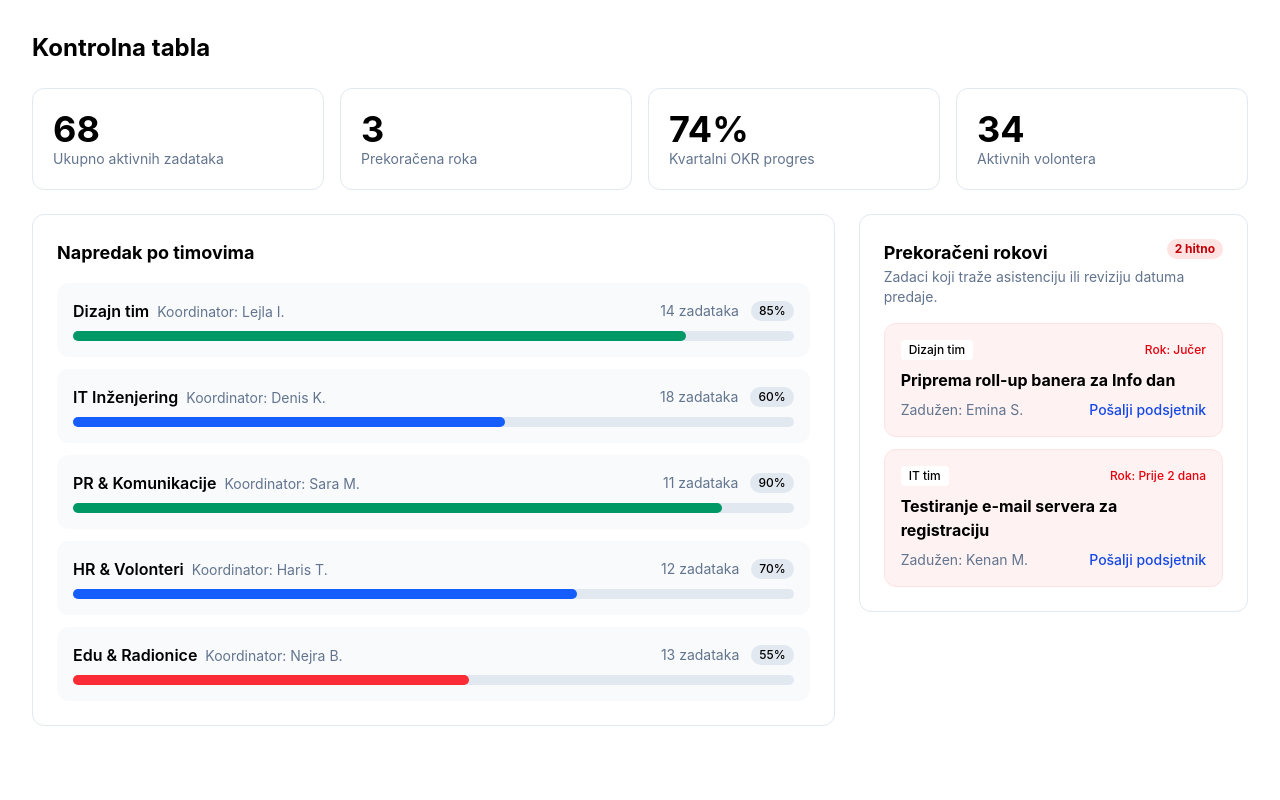
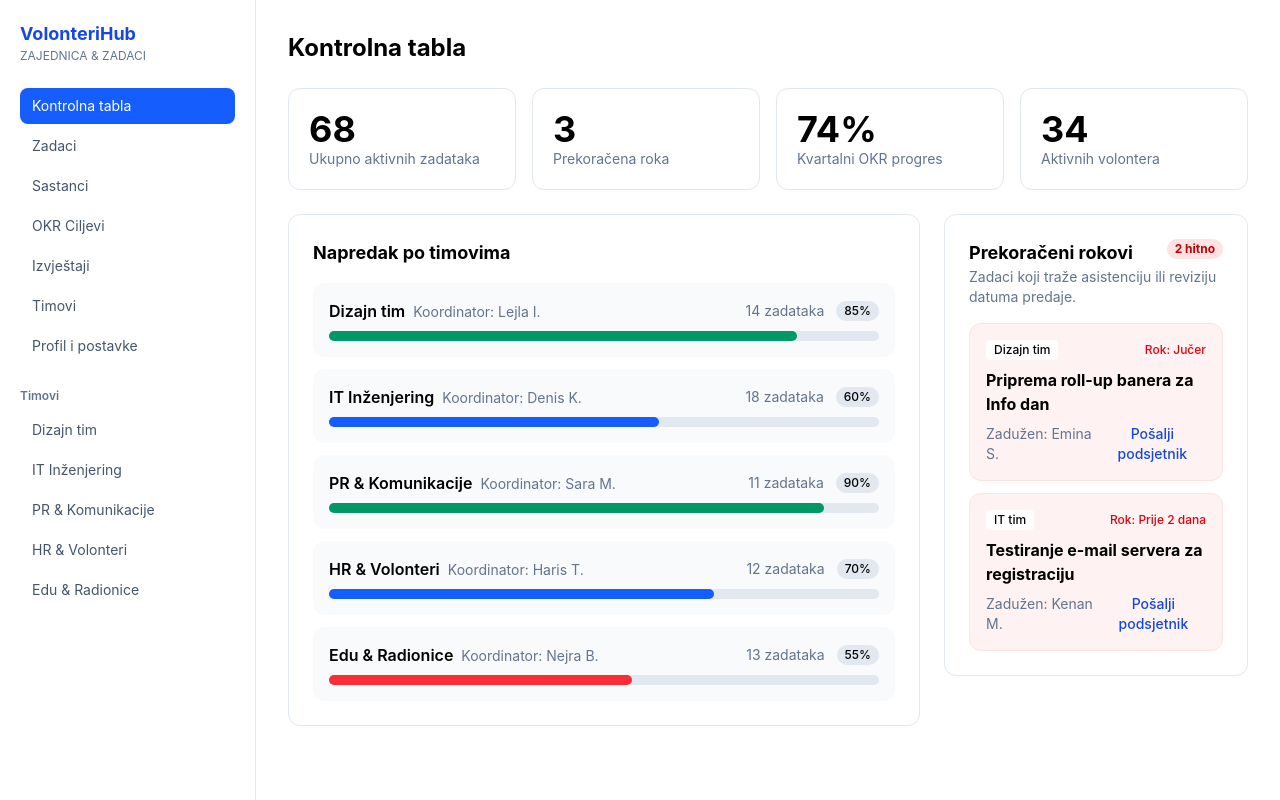
Before and after one commit to Emrahalibasic1/most-app-vol, a React (Vite) app in the folder client/: page / in a window 1280 px wide. Built offline with nearby package versions, Linux system fonts and the light colour scheme.

Commit message:
aded components SIDEBAR and call in app file with in dashboard

```diff
--- a/client/src/App.tsx
+++ b/client/src/App.tsx
@@ -1,13 +1,17 @@
 import { useState } from 'react'
 import './App.css'
 import Dashboard from './pages/Dashboard'
+import  Sidebar  from './components/Sidebar'
 
 function App() {
   const [count, setCount] = useState(0)
 
   return (
-   <div>
-     <Dashboard />
+   <div className="flex min-h-screen">
+      <Sidebar />
+      <main className="flex-1">
+        <Dashboard />
+      </main>
     </div>
 
   )
--- /dev/null
+++ b/client/src/components/Sidebar.tsx
@@ -0,0 +1,58 @@
+const navItems = [
+  "Kontrolna tabla",
+  "Zadaci",
+  "Sastanci",
+  "OKR Ciljevi",
+  "Izvještaji",
+  "Timovi",
+  "Profil i postavke",
+];
+
+const teams = [
+  "Dizajn tim",
+  "IT Inženjering",
+  "PR & Komunikacije",
+  "HR & Volonteri",
+  "Edu & Radionice",
+];
+
+function Sidebar() {
+  const active = "Kontrolna tabla";
+
+  return (
+    <aside className="w-64 border-r border-slate-200 bg-white p-5">
+      <div>
+        <div className="text-lg font-bold text-blue-700">VolonteriHub</div>
+        <div className="text-xs text-slate-500">ZAJEDNICA & ZADACI</div>
+      </div>
+
+      <nav className="mt-6">
+        <ul className="space-y-1">
+          {navItems.map((item) => (
+            <li
+              key={item}
+              className={`rounded-lg px-3 py-2 text-sm ${
+                item === active
+                  ? "bg-blue-600 text-white"
+                  : "text-slate-600"
+              }`}
+            >
+              {item}
+            </li>
+          ))}
+        </ul>
+      </nav>
+
+      <p className="mt-6 text-xs font-semibold text-slate-500">Timovi</p>
+      <ul className="mt-2 space-y-1">
+        {teams.map((team) => (
+          <li key={team} className="px-3 py-2 text-sm text-slate-600">
+            {team}
+          </li>
+        ))}
+      </ul>
+    </aside>
+  );
+}
+
+export default Sidebar;
```
